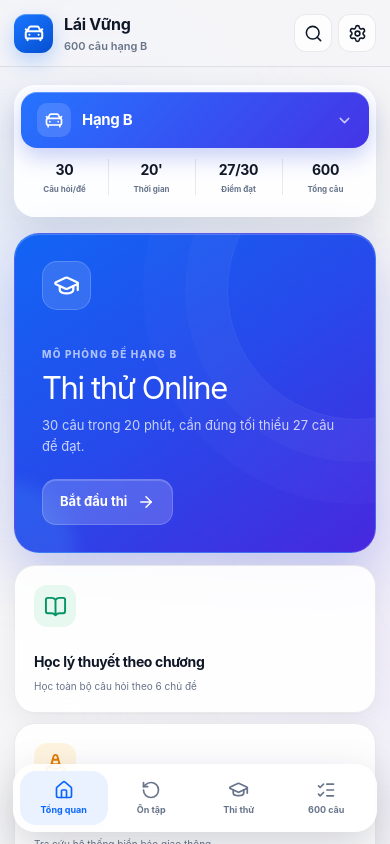
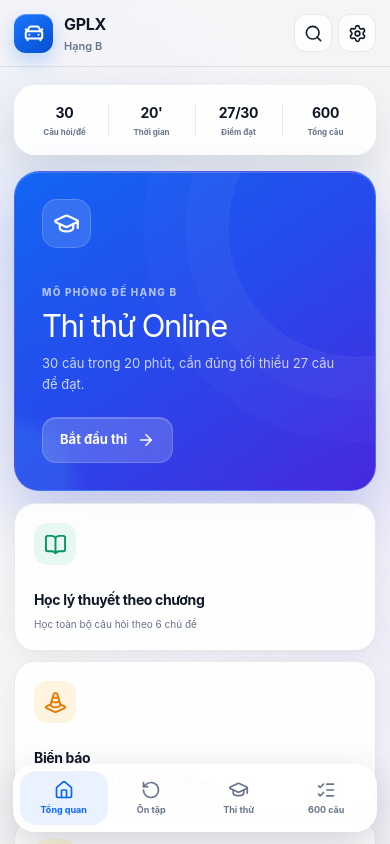
Before and after one commit to kudohieu1209/gplx-study, a Next.js app: page / in a window 390 px wide. Shown: the top 844 px of the page. Built offline with nearby package versions, Linux system fonts and the light colour scheme.

Commit message:
Refine GPLX header

```diff
--- a/app/globals.css
+++ b/app/globals.css
@@ -268,49 +268,18 @@ input:focus-visible {
 }
 
 .exam-summary {
-  width: min(900px, 100%);
+  width: min(680px, 100%);
   min-height: 78px;
   margin: 0 auto 38px;
   padding: 7px;
   border: 1px solid rgba(255, 255, 255, 0.6);
   border-radius: 23px;
   display: grid;
-  grid-template-columns: 1.32fr repeat(4, 1fr);
+  grid-template-columns: repeat(4, 1fr);
   align-items: stretch;
   background: color-mix(in srgb, var(--surface-solid) 90%, transparent);
   box-shadow: 0 18px 42px rgba(34, 52, 87, 0.13), inset 0 1px 0 rgba(255, 255, 255, 0.7);
   backdrop-filter: blur(24px) saturate(145%);
-}
-
-.summary-license {
-  min-width: 0;
-  padding: 0 20px;
-  border-radius: 17px;
-  display: flex;
-  align-items: center;
-  gap: 11px;
-  color: #fff;
-  background: linear-gradient(135deg, #2574ff, #4534e6);
-  box-shadow: 0 9px 22px rgba(43, 75, 220, 0.26), inset 0 1px 0 rgba(255, 255, 255, 0.26);
-}
-
-.summary-license > span {
-  width: 34px;
-  height: 34px;
-  border-radius: 10px;
-  display: grid;
-  place-items: center;
-  background: rgba(255, 255, 255, 0.14);
-}
-
-.summary-license strong {
-  font-size: 15px;
-  letter-spacing: -0.02em;
-}
-
-.summary-license > svg {
-  margin-left: auto;
-  color: rgba(255, 255, 255, 0.72);
 }
 
 .exam-stat {
@@ -329,6 +298,10 @@ input:focus-visible {
   bottom: 14px;
   width: 1px;
   background: var(--line);
+}
+
+.exam-stat:first-child::before {
+  display: none;
 }
 
 .exam-stat strong {
@@ -1910,27 +1883,16 @@ input:focus-visible {
   }
 
   .exam-summary {
-    min-height: 132px;
+    min-height: 70px;
     margin-bottom: 16px;
     padding: 6px;
     border-radius: 21px;
     grid-template-columns: repeat(4, 1fr);
-    grid-template-rows: 56px 58px;
-  }
-
-  .summary-license {
-    grid-column: 1 / -1;
-    padding: 0 16px;
-    border-radius: 16px;
   }
 
   .exam-stat::before {
     top: 11px;
     bottom: 11px;
-  }
-
-  .exam-stat:nth-child(2)::before {
-    display: none;
   }
 
   .exam-stat strong {
--- a/app/layout.tsx
+++ b/app/layout.tsx
@@ -3,20 +3,20 @@ import "./globals.css";
 
 export const metadata: Metadata = {
   metadataBase: new URL("https://lai-vung-600.trowel-81bourbonshqu.chatgpt.site"),
-  title: "Lái Vững - Học 600 câu lý thuyết hạng B",
+  title: "GPLX - Học 600 câu lý thuyết hạng B",
   description:
     "Học, ôn câu sai và thi thử với đầy đủ 600 câu hỏi sát hạch lái xe hạng B.",
   openGraph: {
-    title: "Lái Vững - Thành thạo 600 câu lý thuyết Hạng B",
+    title: "GPLX - Thành thạo 600 câu lý thuyết Hạng B",
     description: "Học theo chương, tra cứu biển báo và thi thử Hạng B.",
     type: "website",
-    images: [{ url: "/og.png", width: 1730, height: 909, alt: "Lái Vững - Thành thạo 600 câu lý thuyết Hạng B" }],
+    images: [{ url: "/og-v2.png", width: 1730, height: 909, alt: "GPLX - Thành thạo 600 câu lý thuyết Hạng B" }],
   },
   twitter: {
     card: "summary_large_image",
-    title: "Lái Vững - Thành thạo 600 câu lý thuyết Hạng B",
+    title: "GPLX - Thành thạo 600 câu lý thuyết Hạng B",
     description: "Học theo chương, tra cứu biển báo và thi thử Hạng B.",
-    images: ["/og.png"],
+    images: ["/og-v2.png"],
   },
   icons: {
     icon: "/favicon.svg",
--- a/app/page.tsx
+++ b/app/page.tsx
@@ -2,12 +2,10 @@
 
 import {
   ArrowRight,
-  Bell,
   Bookmark,
   BookOpen,
   CarFront,
   Check,
-  ChevronDown,
   ChevronRight,
   CircleAlert,
   Clock3,
@@ -475,8 +473,8 @@ export default function HomePage() {
           <button className="brand" aria-label="Về trang tổng quan">
             <span className="brand-mark"><CarFront size={22} strokeWidth={2.2} /></span>
             <span>
-              <strong>Lái Vững</strong>
-              <small>600 câu hạng B</small>
+              <strong>GPLX</strong>
+              <small>Hạng B</small>
             </span>
           </button>
 
@@ -488,7 +486,6 @@ export default function HomePage() {
 
           <div className="topbar-actions">
             <button className="icon-button" onClick={() => openLibrary()} aria-label="Tìm câu hỏi"><Search size={19} /></button>
-            <button className="icon-button desktop-only" aria-label="Thông báo"><Bell size={19} /></button>
             <button className="icon-button" onClick={() => setSettingsOpen(true)} aria-label="Cài đặt"><Settings size={19} /></button>
             <div className="mini-progress" title={`${summary.completion}% đã thành thạo`}>
               <span style={{ "--mini-progress": `${summary.completion * 3.6}deg` } as React.CSSProperties}>
@@ -501,11 +498,6 @@ export default function HomePage() {
 
       <div className="content-wrap">
         <section className="exam-summary" aria-label="Cấu trúc đề thi hạng B">
-          <div className="summary-license">
-            <span><CarFront size={20} /></span>
-            <strong>Hạng B</strong>
-            <ChevronDown size={17} />
-          </div>
           <div className="exam-stat"><strong>30</strong><span>Câu hỏi/đề</span></div>
           <div className="exam-stat"><strong>20&apos;</strong><span>Thời gian</span></div>
           <div className="exam-stat"><strong>27/30</strong><span>Điểm đạt</span></div>
@@ -587,7 +579,7 @@ export default function HomePage() {
         </section>
 
         <footer className="app-footer">
-          <span><CarFront size={17} /> Lái Vững</span>
+          <span><CarFront size={17} /> GPLX</span>
           <p>Dữ liệu được trích từ bộ 600 câu hỏi sát hạch lái xe cơ giới đường bộ 2025.</p>
         </footer>
       </div>
@@ -751,7 +743,7 @@ export default function HomePage() {
             {infoModal === "tips" ? (
               <div className="tips-list">
                 <div><span>01</span><p><strong>Học từng chương nhỏ</strong>Đừng làm cả 600 câu một lượt. Hoàn thành từng nhóm 15 câu để giữ tập trung.</p></div>
-                <div><span>02</span><p><strong>Ôn câu sai trước</strong>Câu trả lời sai sẽ được Lái Vững tự động đưa lên đầu phiên học sau.</p></div>
+                <div><span>02</span><p><strong>Ôn câu sai trước</strong>Câu trả lời sai sẽ được GPLX tự động đưa lên đầu phiên học sau.</p></div>
                 <div><span>03</span><p><strong>Không học vị trí đáp án</strong>Hãy đọc lại câu hỏi và tự nói lý do trước khi xem đáp án đúng.</p></div>
                 <div><span>04</span><p><strong>Lặp lại cách quãng</strong>Đúng liên tiếp 3 lần ở các phiên khác nhau mới được tính là thành thạo.</p></div>
               </div>
```
Also changed, not shown: public/og-v2.png (added).
